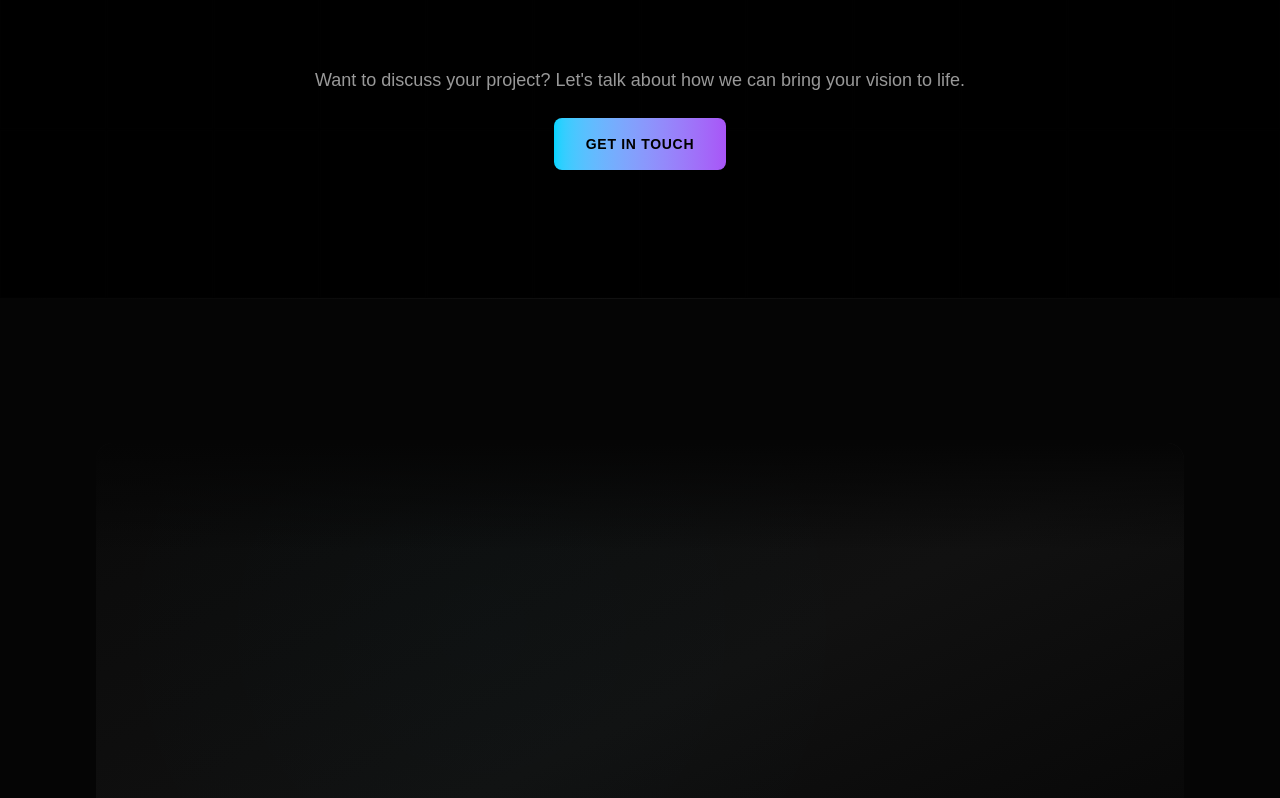
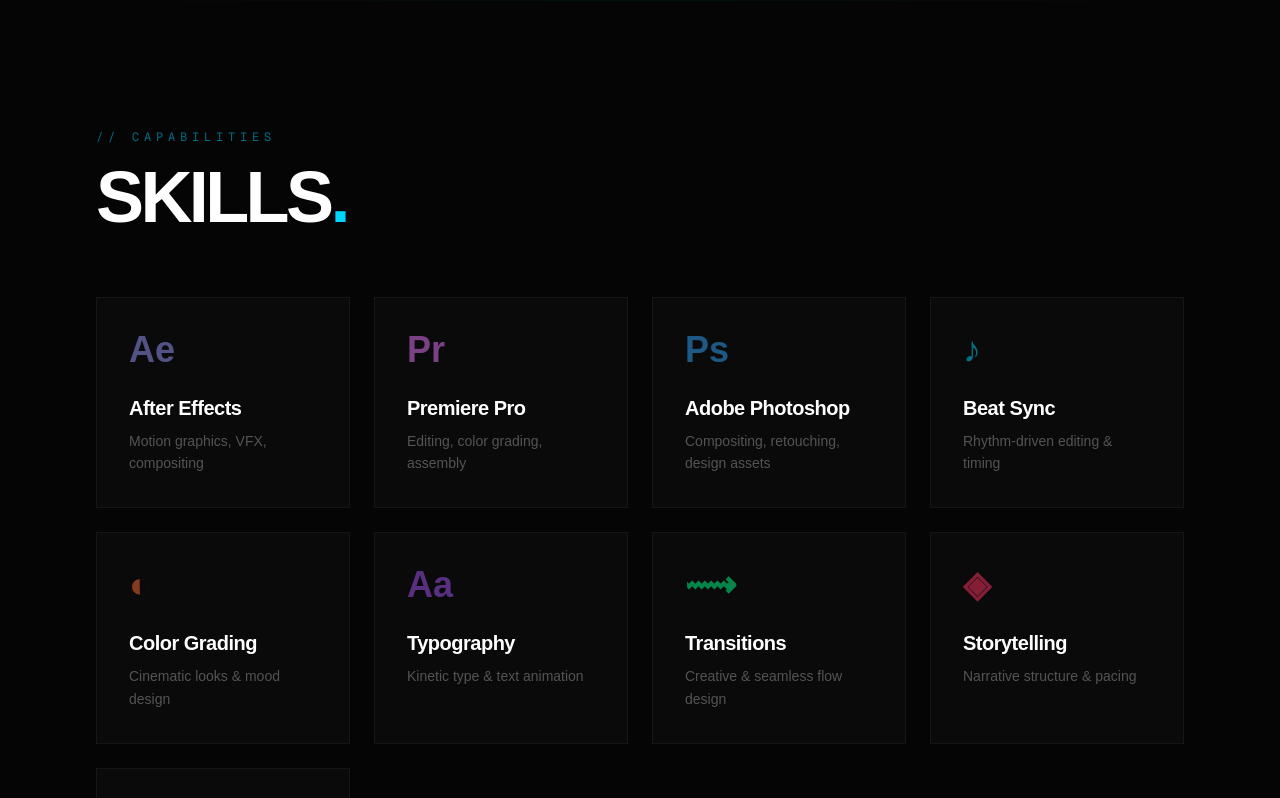
Before and after one commit to lastcookiee/EditingPortfolio2.0, a Next.js app: page / in a window 1280 px wide. Shown: the part 3804-4602 px from the top of the page. Built offline with nearby package versions, Linux system fonts and the light colour scheme.

Commit message:
Remove pricing section from portfolio

```diff
--- a/src/app/page.tsx
+++ b/src/app/page.tsx
@@ -12,7 +12,6 @@
 // Dynamic imports for code splitting
 const Hero = dynamic(() => import("@/components/sections/Hero"), { ssr: false });
 const Showreels = dynamic(() => import("@/components/sections/Showreels"), { ssr: false });
-const Pricing = dynamic(() => import("@/components/sections/Pricing"), { ssr: false });
 const FeaturedReel = dynamic(() => import("@/components/sections/FeaturedReel"), { ssr: false });
 const About = dynamic(() => import("@/components/sections/About"), { ssr: false });
 const Skills = dynamic(() => import("@/components/sections/Skills"), { ssr: false });
@@ -61,46 +60,40 @@
           {/* Divider */}
           <div className="w-full h-[1px] bg-gradient-to-r from-transparent via-white/5 to-transparent" />
 
-          {/* 3. Pricing Section */}
-          <Pricing />
-
-          {/* Divider */}
-          <div className="w-full h-[1px] bg-gradient-to-r from-transparent via-white/5 to-transparent" />
-
-          {/* 4. Featured Hero Video */}
+          {/* 3. Featured Hero Video */}
           <FeaturedReel />
 
           {/* Divider */}
           <div className="w-full h-[1px] bg-gradient-to-r from-transparent via-white/5 to-transparent" />
 
-          {/* 5. About Section */}
+          {/* 4. About Section */}
           <About />
 
           {/* Divider */}
           <div className="w-full h-[1px] bg-gradient-to-r from-transparent via-[#00d4ff]/5 to-transparent" />
 
-          {/* 6. Skills Section */}
+          {/* 5. Skills Section */}
           <Skills />
 
-          {/* 7. Editing Philosophy */}
+          {/* 6. Editing Philosophy */}
           <Philosophy />
 
           {/* Divider */}
           <div className="w-full h-[1px] bg-gradient-to-r from-transparent via-[#a855f7]/5 to-transparent" />
 
-          {/* 8. Projects Section */}
+          {/* 7. Projects Section */}
           <Projects />
 
           {/* Divider */}
           <div className="w-full h-[1px] bg-gradient-to-r from-transparent via-white/5 to-transparent" />
 
-          {/* 9. Experience Timeline */}
+          {/* 8. Experience Timeline */}
           <Experience />
 
           {/* Divider */}
           <div className="w-full h-[1px] bg-gradient-to-r from-transparent via-[#00d4ff]/5 to-transparent" />
 
-          {/* 10. Contact / CTA */}
+          {/* 9. Contact / CTA */}
           <Contact onOpenContact={openContact} />
         </main>
       </SmoothScroll>
```
